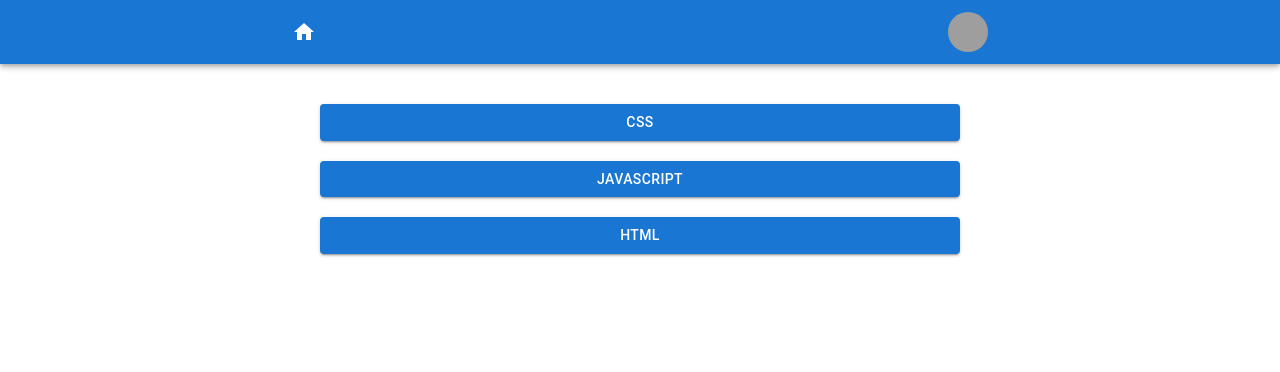
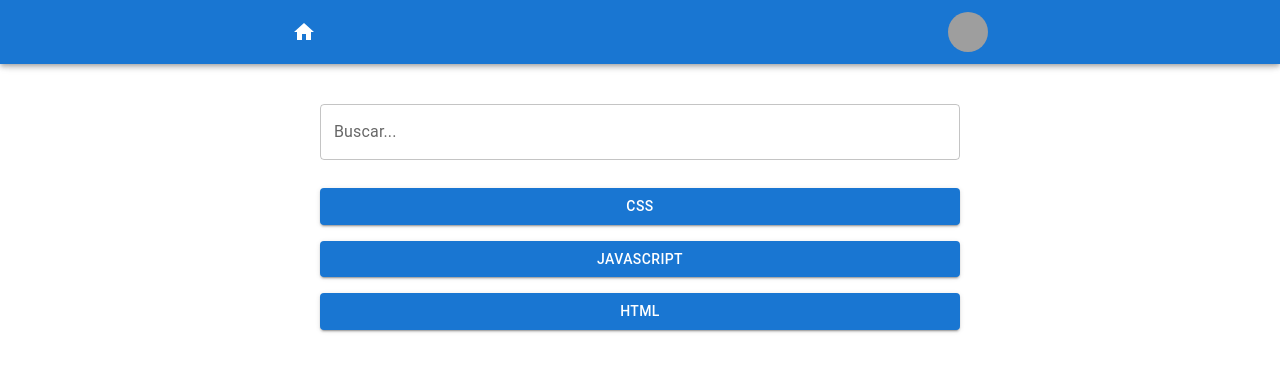
Before and after one commit to paulhenrique/rfendinterview, a React (Vite) app: page / in a window 1280 px wide. Shown: the top 372 px of the page. Built offline with nearby package versions, Linux system fonts and the light colour scheme; grey boxes are pictures that could not be loaded.

Commit message:
Adiciona caixa de busca na página principal

```diff
--- a/src/pages/Home/index.jsx
+++ b/src/pages/Home/index.jsx
@@ -1,13 +1,25 @@
 import React from "react";
 import Quizzes from "@/db/Quizzes.json";
-import { Button, Box } from "@mui/material";
+import { Button, Box, TextField, Collapse } from "@mui/material";
 import { Link } from "react-router-dom";
+import { matchSorter } from "match-sorter";
+import { TransitionGroup } from "react-transition-group";
+import { useDispatch, useSelector } from "react-redux";
+import { updateSearch } from "../../store/features/user";
 
 /**
  * Onde são listados os Quizzes
  * @returns
  */
 const Home = () => {
+  const { search } = useSelector((state) => state.user);
+  const dispatch = useDispatch();
+  const setSearch = (e) => {
+    dispatch(updateSearch(e));
+  };
+  const sorteredList = matchSorter(Quizzes.Quizzes, search, {
+    keys: ["title"],
+  });
   return (
     <>
       <Box
@@ -16,8 +28,17 @@ const Home = () => {
         flexDirection="column"
         gap="20px"
       >
-        {Quizzes.Quizzes.map(({ title, questions }, i) => (
+        <TextField
+          label="Buscar..."
+          value={search}
+          onChange={({ target: { value } }) => setSearch(value)}
+        />
+        <TransitionGroup>
+          {(search ? sorteredList : Quizzes.Quizzes).map(
+            ({ title, questions }, i) => (
+              <Collapse key={i} sx={{ width: "100%" }}>
                 <Button
+                  sx={{ width: "100%", my: 1 }}
                   key={i}
                   component={Link}
                   to={`/questao/${questions[0]?.idQuestion}`}
@@ -25,7 +46,10 @@ const Home = () => {
                 >
                   {title}
                 </Button>
-        ))}
+              </Collapse>
+            )
+          )}
+        </TransitionGroup>
       </Box>
     </>
   );
--- a/src/pages/NotFound/index.jsx
+++ b/src/pages/NotFound/index.jsx
@@ -5,6 +5,7 @@ import { Link } from "react-router-dom";
 const NotFound = () => {
   return (
     <Box
+      className="animate__animated animate__fadeInUp"
       display="flex"
       justifyContent="center"
       alignItems="center"
--- a/src/store/features/user/index.js
+++ b/src/store/features/user/index.js
@@ -5,6 +5,7 @@ const initialState = {
   name: "exampleName",
   score: "",
   realizedQuizes: [],
+  search: "",
 };
 
 export const userSlice = createSlice({
@@ -14,6 +15,11 @@ export const userSlice = createSlice({
     registerScore: (state, action) => {
       return produce(state, (draft) => {
         draft.score = action.payload;
+      });
+    },
+    updateSearch: (state, action) => {
+      return produce(state, (draft) => {
+        draft.search = action.payload;
       });
     },
     registerQuizAnswer: (state, action) => {
@@ -55,6 +61,7 @@ export const userSlice = createSlice({
   },
 });
 
-export const { registerScore, registerQuizAnswer } = userSlice.actions;
+export const { registerScore, registerQuizAnswer, updateSearch } =
+  userSlice.actions;
 
 export default userSlice.reducer;
```
Lines whose indentation alone changed are shown as unchanged.
